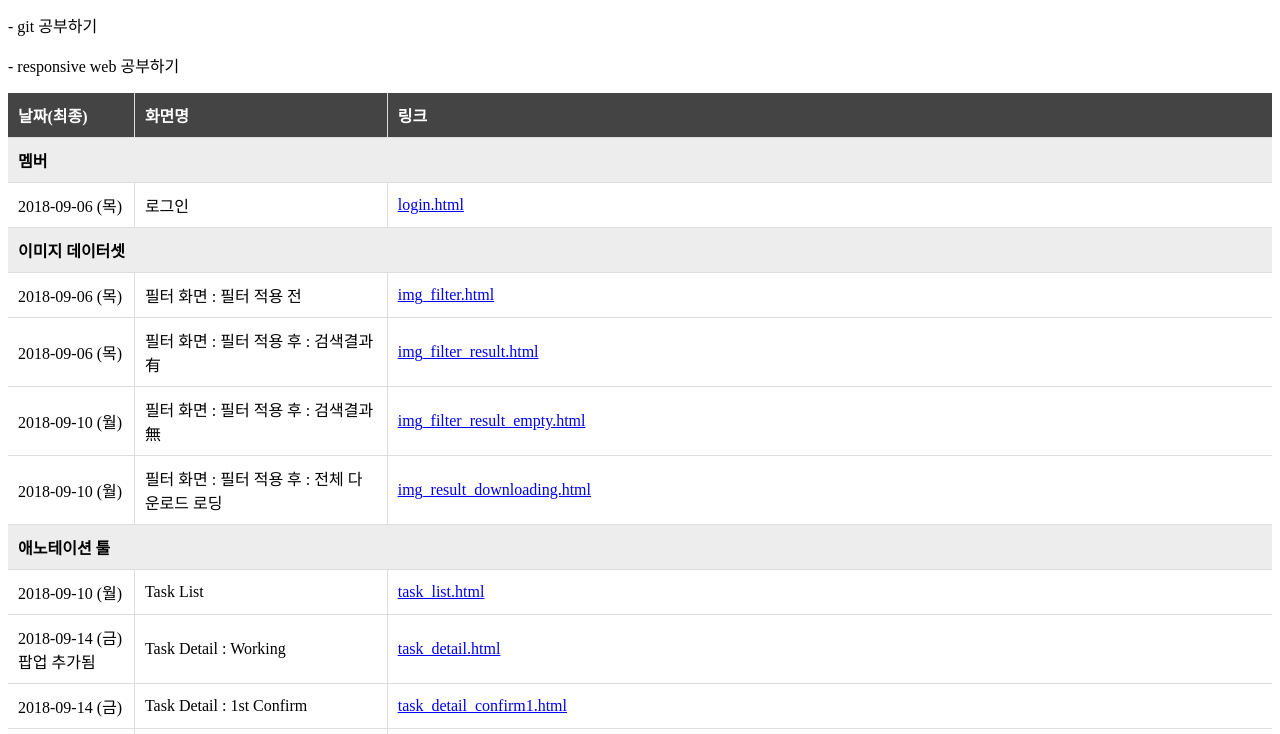
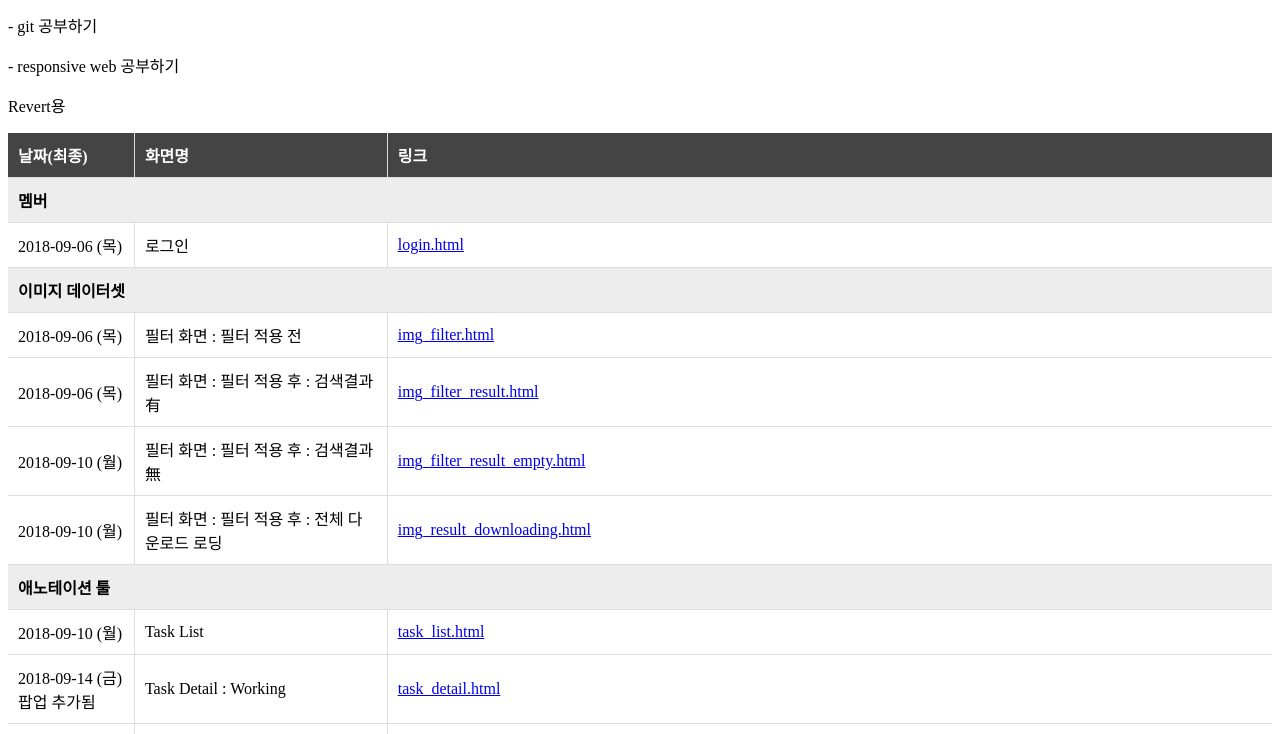
Before and after one commit to pey9087/git-practice, a plain HTML site: page index.html in a window 1280 px wide. Shown: the part 40-774 px from the top of the page. Drawn offline with Linux system fonts and the light colour scheme.

Commit message:
리버트용

```diff
--- a/index.html
+++ b/index.html
@@ -31,6 +31,7 @@
 	<strong class="title">KID 인덱스</strong>
 	<p>- git 공부하기</p>
 	<p>- responsive web 공부하기</p>
+	<p>Revert용</p>
 	<table>
 		<colgroup>
 			<col width="10%">
```
